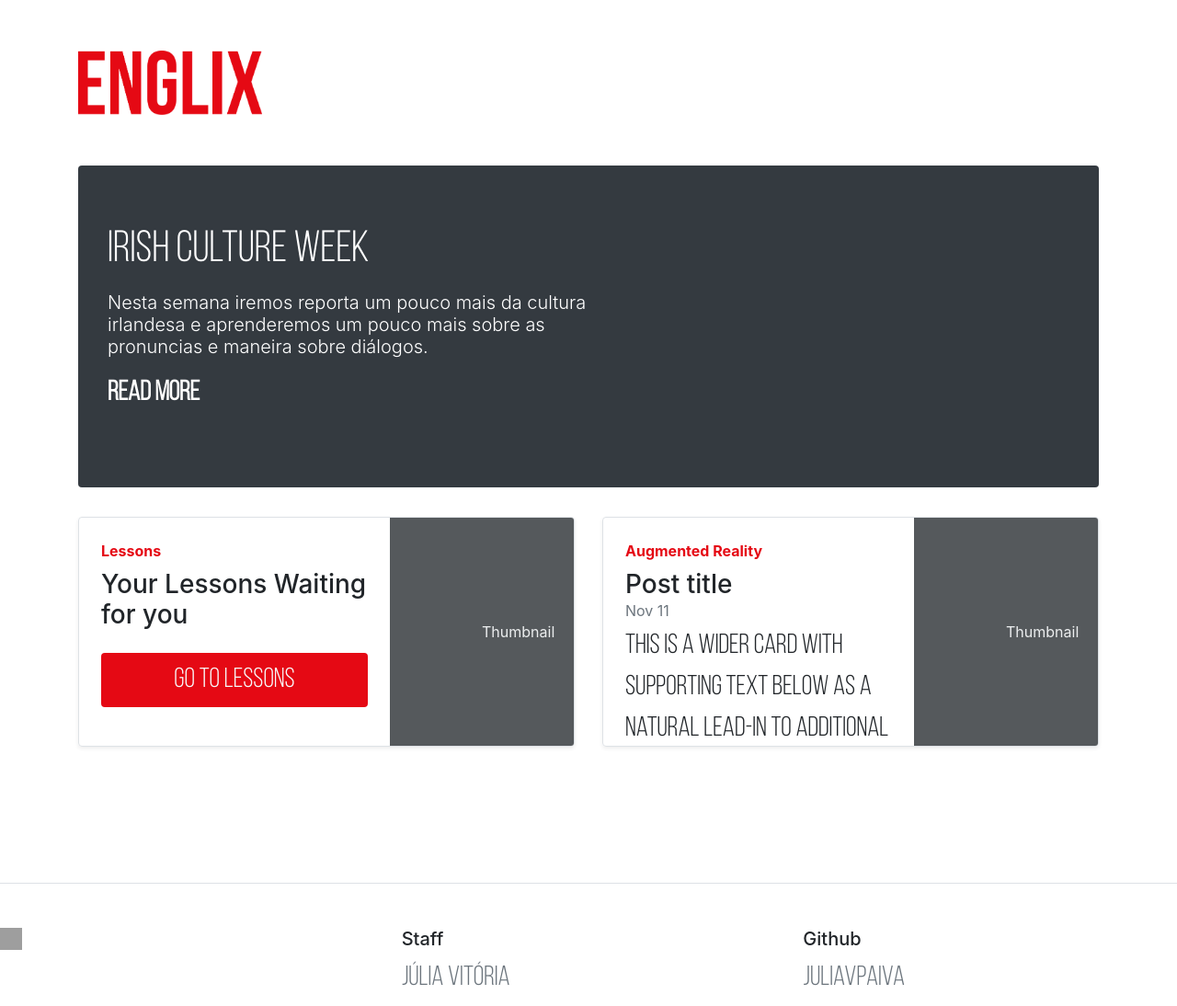
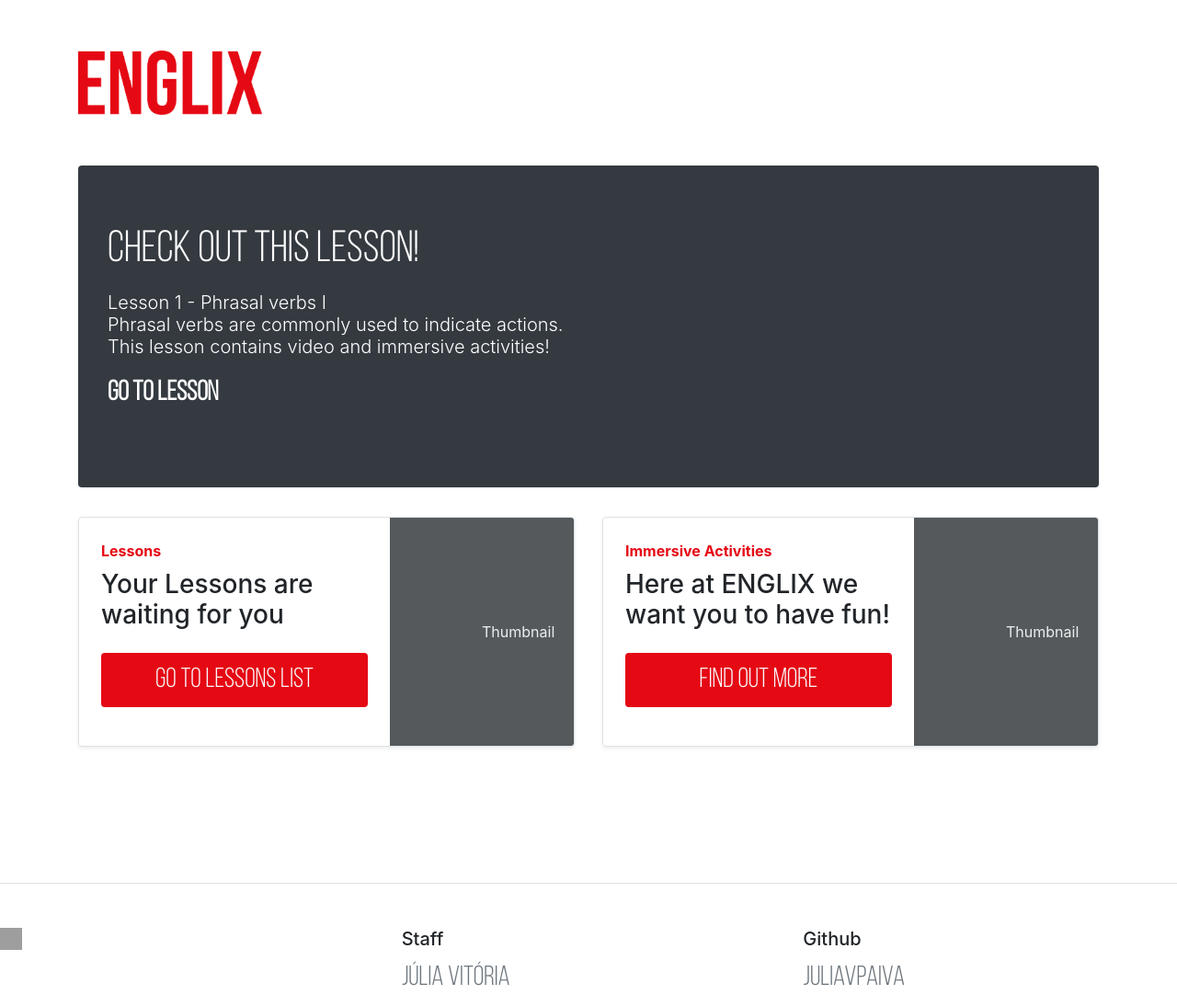
Before and after one commit to AlanRicardoS/Englix, a Flask app: page /home in a window 1280 px wide. Shown: the part 56-1150 px from the top of the page at 92% size. Run offline with Flask 2, Linux system fonts and the light colour scheme; a user stored in the database is signed in; data comes from the database, SQL or seed files in the repository; some libraries are stand-ins or nearby versions; grey boxes are pictures that could not be loaded.

Commit message:
Updating Home.html and home views

```diff
--- a/englix/views.py
+++ b/englix/views.py
@@ -3,7 +3,7 @@ from werkzeug.security import generate_password_hash, check_password_hash
 from flask_login import login_user, login_required, current_user, logout_user
 from flask_admin import Admin, AdminIndexView
 from flask_admin.contrib.sqla import ModelView
-
+from sqlalchemy import func
 from .models import User, Lesson, Activity, Quiz, Answer, RoleType
 from app import db
 
@@ -94,7 +94,8 @@ def index():
 @login_required
 def home():
    user_name = current_user.name
-   return render_template('home.html', name=user_name)
+   user_level = current_user.level_type
+   return render_template('home.html', lesson=Lesson.query.filter_by(level_type=user_level).order_by(func.random()).first(),name=user_name)
 
 @englix.route('/lessons')
 @login_required
--- a/templates/home.html
+++ b/templates/home.html
@@ -56,9 +56,9 @@
   </div>
     <div id="centro" class="jumbotron rounded bg-dark">
       <div class="col-md-6 px-0">
-        <h1 class="display-4 font-bold">Irish Culture Week</h1>
-        <h4 class="lead my-3">Nesta semana iremos reporta um pouco mais da cultura irlandesa e aprenderemos um pouco mais sobre as pronuncias e maneira sobre diálogos.</h4>
-        <p class="lead mb-0"><a href="#" class="text-white font-weight-bold">Read More</a></p>
+        <h1 class="display-4 font-bold">Check out this Lesson!</h1>
+        <h4 class="lead my-3">Lesson {{ lesson.id }} - {{ lesson.name }} <br> {{ lesson.description }}</h4>
+        <p class="lead mb-0"><a href="{{ url_for('englix.lesson', lesson_id=lesson.id) }}" class="text-white font-weight-bold">Go to Lesson</a></p>
 
       </div>
     </div>
@@ -67,10 +67,10 @@
         <div id="centro1" class="row no-gutters border rounded overflow-hidden flex-md-row mb-4 shadow-sm h-md-250 position-relative">
           <div class="col p-4 d-flex flex-column position-static">
             <strong class="d-inline-block mb-2" style="color: rgb(229,9,20);">Lessons</strong>
-            <h3 class="mb-0">Your Lessons Waiting for you</h3>
+            <h3 class="mb-0">Your Lessons are waiting for you</h3>
 
            <br>
-            <button type="button" class="btn" style="background-color: rgb(229,9,20);"><a href="#" class="stretched-link text-light">Go to Lessons</a></button>
+            <button type="button" class="btn" style="background-color: rgb(229,9,20);"><a href="{{ url_for('englix.lessons') }}" class="stretched-link text-light">Go to Lessons list</a></button>
           </div>
           <div class="col-auto d-none d-lg-block">
             <svg class="bd-placeholder-img " width="200" height="250"  xmlns="http://www.w3.org/2000/svg" preserveAspectRatio="xMidYMid slice" focusable="false" role="img" aria-label="Placeholder: Thumbnail"><title>Placeholder</title><rect width="100%" height="100%" fill="#55595c"/><text x="50%" y="50%" fill="#eceeef" dy=".3em">Thumbnail</text></svg>
@@ -80,11 +80,11 @@
       <div id="centro1" class="col-md-6">
         <div id="centro1" class="row no-gutters border rounded overflow-hidden flex-md-row mb-4 shadow-sm h-md-250 position-relative">
           <div class="col p-4 d-flex flex-column position-static">
-            <strong class="d-inline-block mb-2 " style="color: rgb(229,9,20);">Augmented Reality</strong>
-            <h3 class="mb-0">Post title</h3>
-            <div class="mb-1 text-muted">Nov 11</div>
-            <p class="mb-auto">This is a wider card with supporting text below as a natural lead-in to additional content.</p>
-            <a href="#" class="stretched-link">Continue reading</a>
+            <strong class="d-inline-block mb-2 " style="color: rgb(229,9,20);">Immersive Activities</strong>
+
+            <h3 class="mb-0">Here at ENGLIX we want you to have fun!</h3>
+            <br>
+            <button type="button" class="btn" style="background-color: rgb(229,9,20);"><a href="#" class="stretched-link text-light">Find out more</a></button>
           </div>
           <div class="col-auto d-none d-lg-block">
             <svg class="bd-placeholder-img" width="200" height="250" xmlns="http://www.w3.org/2000/svg" preserveAspectRatio="xMidYMid slice" focusable="false" role="img" aria-label="Placeholder: Thumbnail"><title>Placeholder</title><rect width="100%" height="100%" fill="#55595c"/><text x="50%" y="50%" fill="#eceeef" dy=".3em">Thumbnail</text></svg>
--- a/templates/lesson.html
+++ b/templates/lesson.html
@@ -19,13 +19,12 @@
           console.log(document.querySelector('input[name = answer]:checked').value)
           if (document.querySelector('input[name = answer]:checked').value=="True"){
             alert("Right Answer, good job!")
-
            }
            else{
             alert("Wrong Answer, try again!")
            }
         }
-
+      return 0
      }
     </script>
 
@@ -109,7 +108,7 @@
 
                                 {% endfor %}
                                   <div>
-                                    <button id="button" type="submit"  onClick="RespotaCerta()" class="btn">Check Answer</button>
+                                    <button id="button" type="button"  onClick="RespotaCerta()" class="btn">Check Answer</button>
 
                                   </div>
                                   <br>
```
